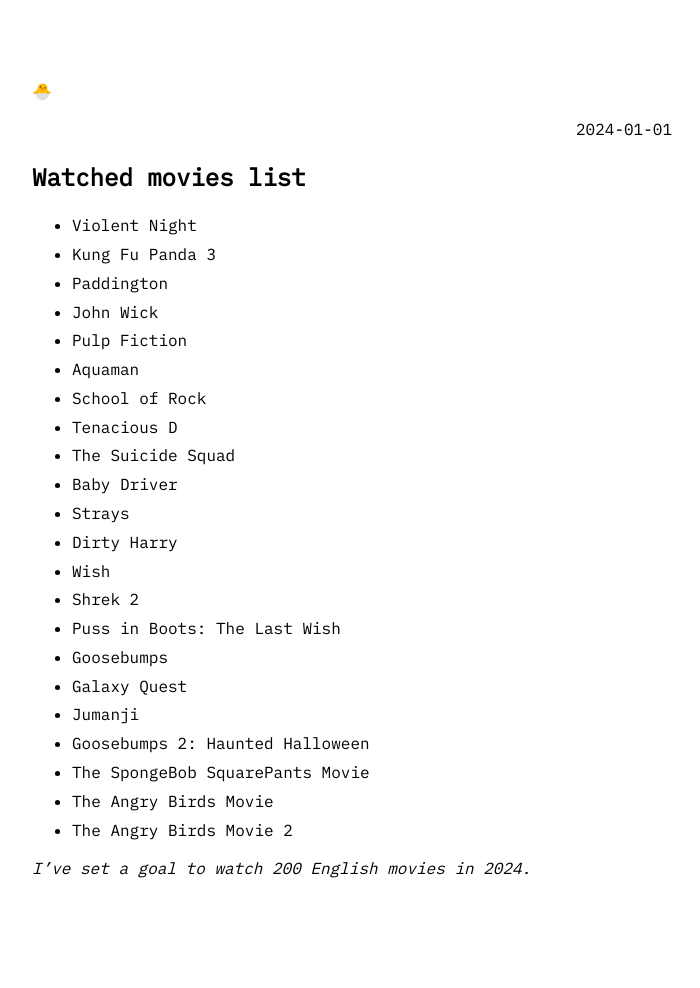
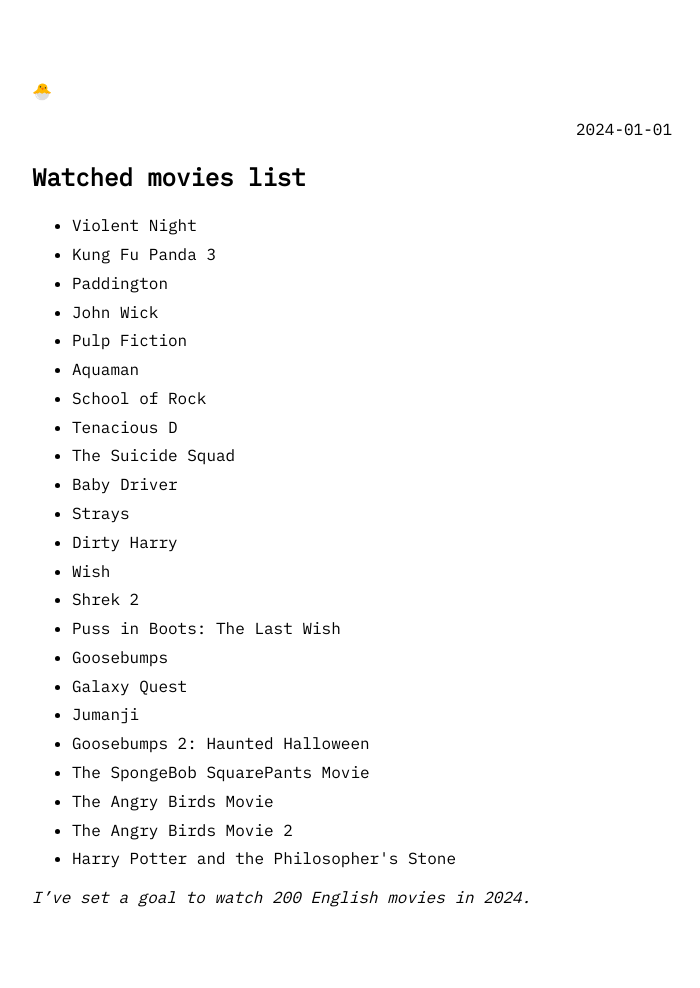
Before and after one commit to prolkh/prolkh.github.io, a Jekyll site: the page built from watched-movies-list.md, in a window 1280 px wide. Shown: the whole page, without its empty margins (288-988 px from the left). Built offline with Jekyll 4.4.1, drawn with Linux system fonts in a browser that asks for light colours; before the commit the page ends 959 px from its top, so only the background shows below that.

Commit message:
Update movies.yml

```diff
--- a/_data/movies.yml
+++ b/_data/movies.yml
@@ -64,3 +64,6 @@
 
   - title: 'The Angry Birds Movie 2'
     date : '2024-01-30'
+
+  - title: "Harry Potter and the Philosopher's Stone"
+    date : '2024-02-03'
```
